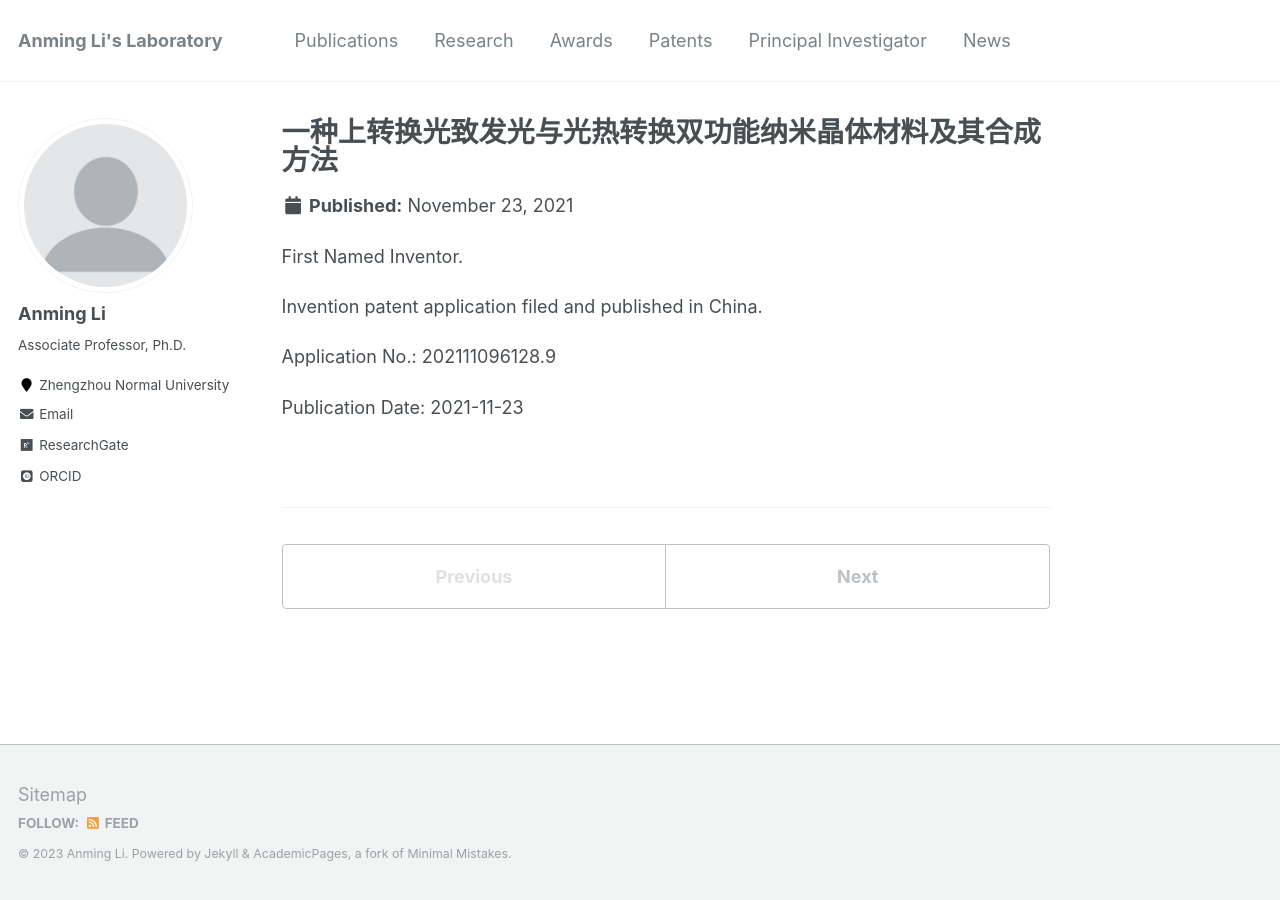
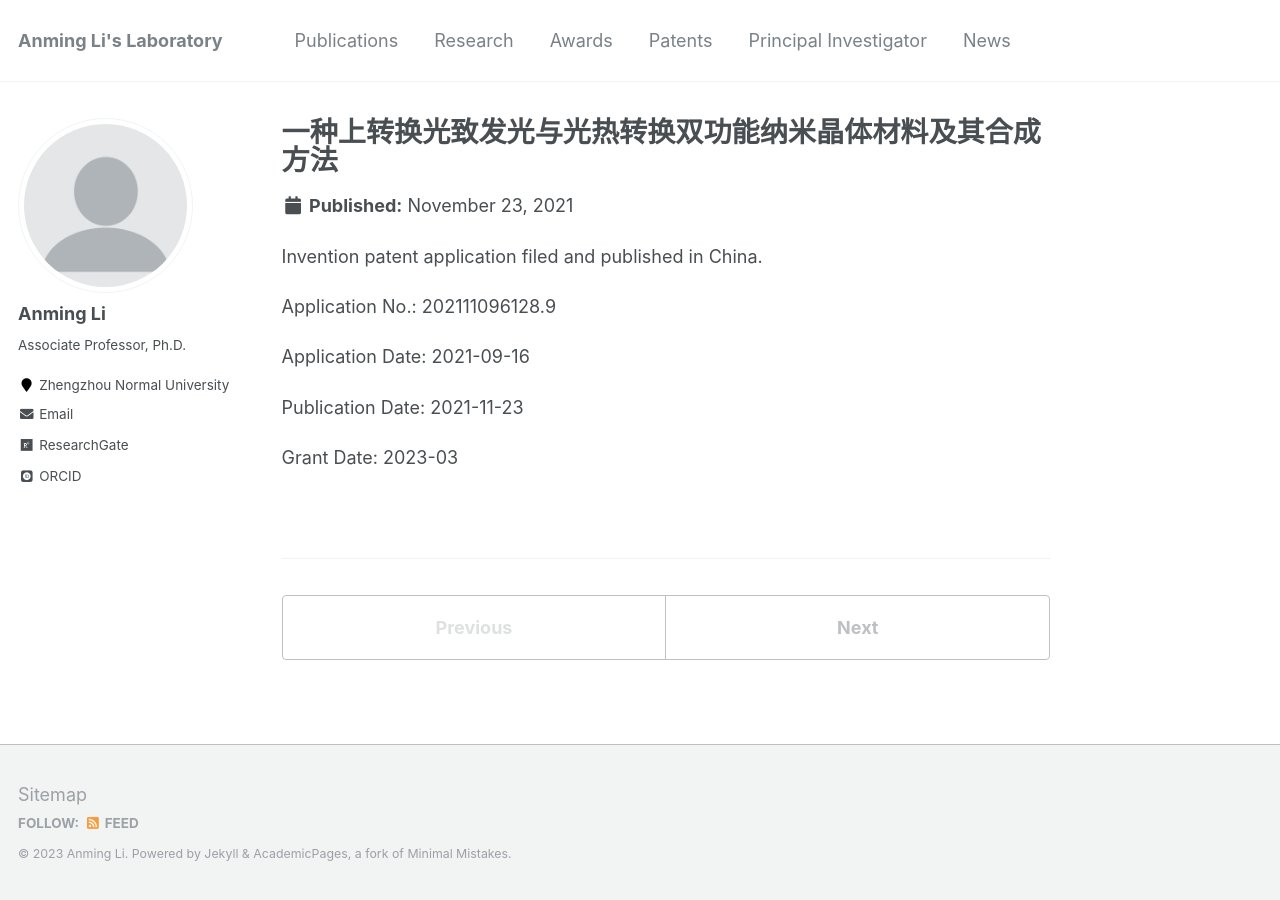
Before and after one commit to ucnclab/ucnclab.github.io, a Jekyll site: the page built from _patents/2021-11-23-patent1.md, in a window 1280 px wide. Built offline with Jekyll 4.4.1, drawn with Linux system fonts in a browser that asks for light colours; some web fonts are replaced; comment, search, counter and statistics services are not loaded; a file with an impossible date is left out.

Commit message:
Update 2021-11-23-patent1.md

```diff
--- a/_patents/2021-11-23-patent1.md
+++ b/_patents/2021-11-23-patent1.md
@@ -4,12 +4,15 @@ excerpt: "Invention Patent in China"
 collection: patents
 date: 2021-11-23
 inventor: "First Named Inventor"
+
 ---
-
-First Named Inventor.
 
 Invention patent application filed and published in China.
 
 Application No.: 202111096128.9
 
+Application Date: 2021-09-16
+
 Publication Date: 2021-11-23
+
+Grant Date: 2023-03
```
